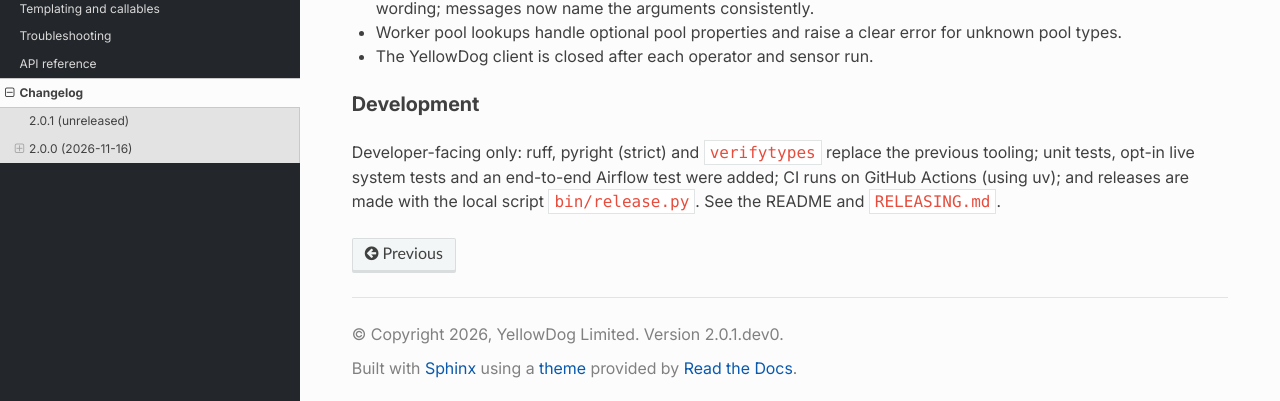
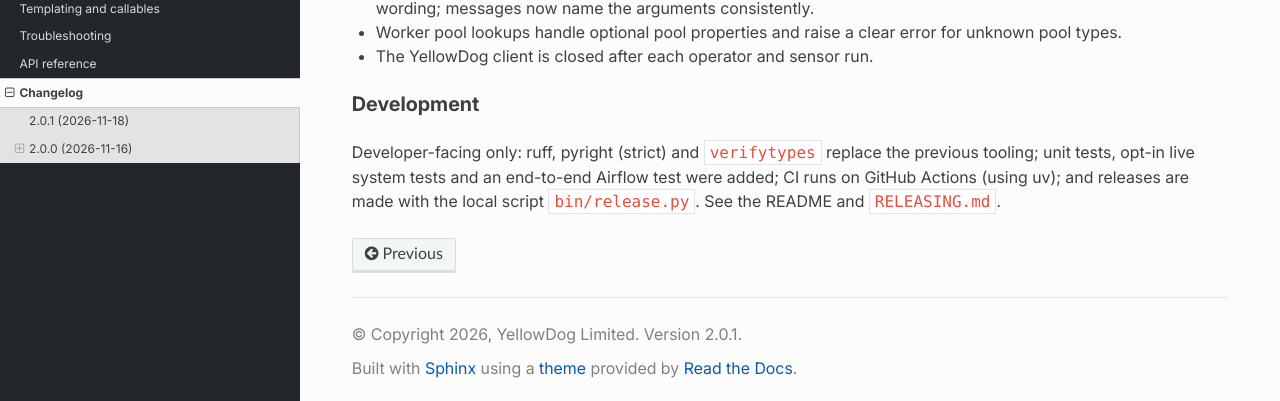
Before and after one commit to yellowdog/airflow-provider, a Sphinx documentation site: the page built from docs/changelog.rst, in a window 1280 px wide and 900 px high, scrolled down 6693 px. Shown: the part 496-897 px from the top of the window. Built offline with Sphinx 7.4.7 and the Read the Docs theme 3.1.0, drawn with Linux system fonts in a browser that asks for light colours; some of the changed text lies outside the part shown.

Commit message:
release: 2.0.1

```diff
--- a/docs/changelog.rst
+++ b/docs/changelog.rst
@@ -1,7 +1,7 @@
 Changelog
 =========
 
-2.0.1 (unreleased)
+2.0.1 (2026-11-18)
 ------------------
 
 **Python 3.10 and 3.11 are supported again.** YellowDog SDK 16.1.1 no longer
--- a/yellowdog_provider/__init__.py
+++ b/yellowdog_provider/__init__.py
@@ -1,6 +1,6 @@
 from typing import Any
 
-__version__ = "2.0.1.dev0"
+__version__ = "2.0.1"
 
 
 def get_provider_info() -> dict[str, Any]:
```
